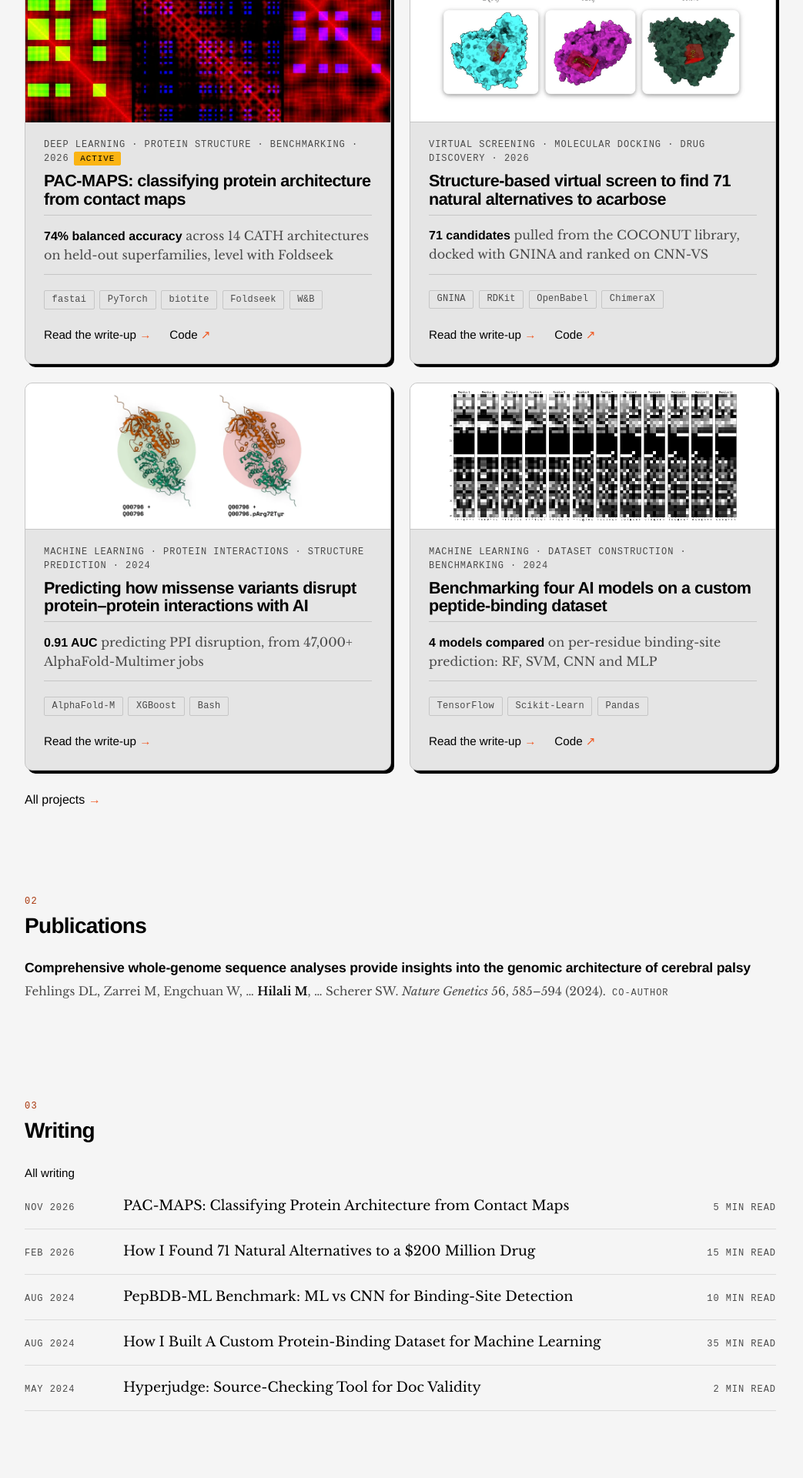
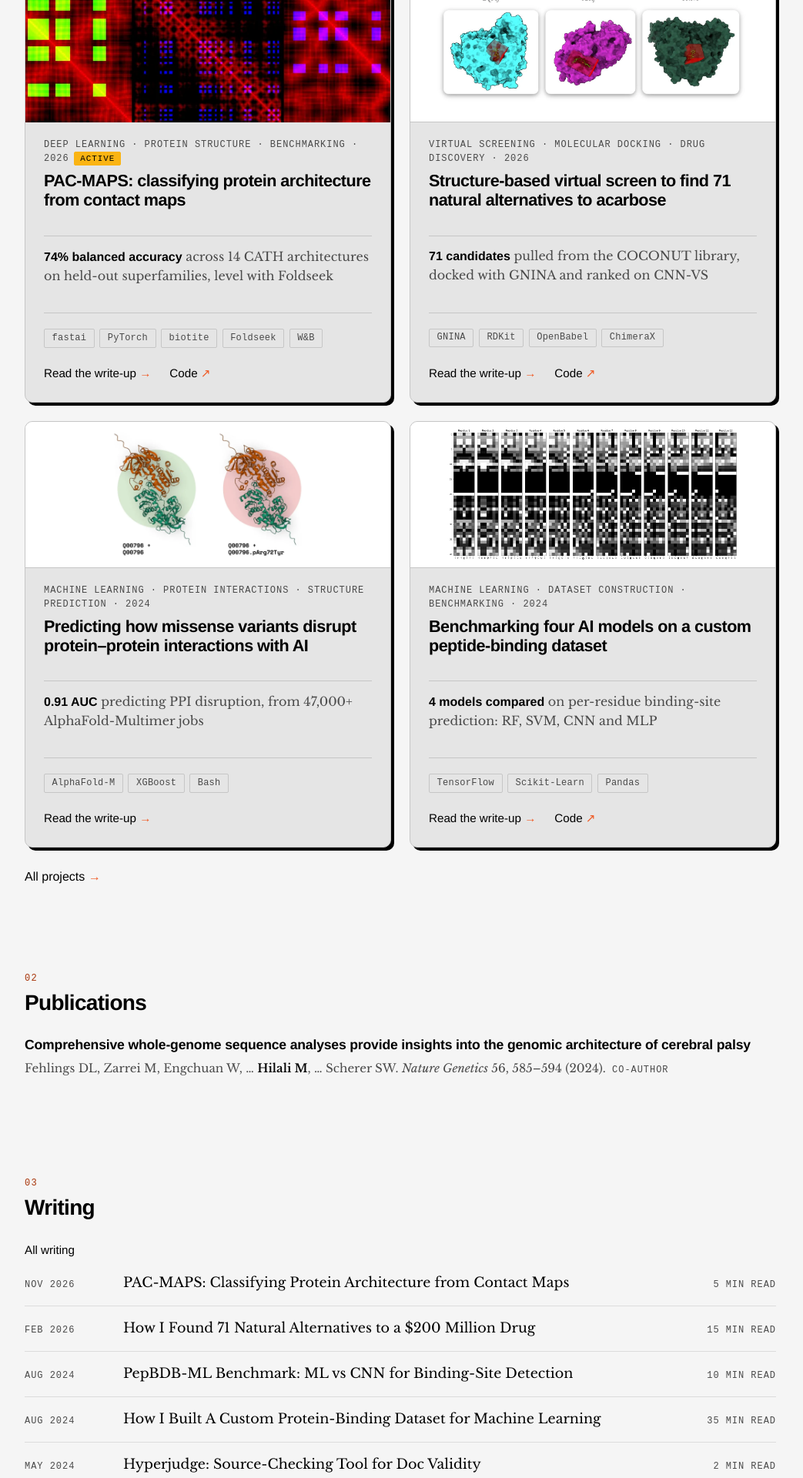
Before and after one commit to MurtoHilali/murtohilali.github.io, a Jekyll site: the page built from index.html, in a window 1280 px wide. Shown: the part 692-2612 px from the top of the page at 77% size, without its empty margins (120-1163 px from the left). Built offline with Jekyll 4.4.1, drawn with Linux system fonts in a browser that asks for light colours; some web fonts are replaced; the list of posts is cut into pages by our own code.

Commit message:
Experiment: fixed line slots for Selected work card text
Topics get 2 lines, the title 3 and the result (or summary) 3, as
minimum heights in each block's own line height, so titles, rules,
chips and links line up across a row. Longer text grows instead of
clipping, which keeps narrow widths and phones intact.

Co-Authored-By: Claude Opus 5.5 <noreply@anthropic.com>

```diff
--- a/_sass/_paint.scss
+++ b/_sass/_paint.scss
@@ -239,6 +239,25 @@ pre { border-radius: 2px; }
 }
 .project-card-result strong { font-family: var(--font-header); }
 
+/* Every card gives each text block the same number of lines, so titles,
+   results and chips line up across a row: 2 lines for the topics, 3 for
+   the title, 3 for the result or summary. These are minimums in each
+   block's own line height, so a longer block grows instead of clipping. */
+.project-card-meta {
+  line-height: 1.5;
+  min-height: 3em;               /* 2 lines */
+}
+.card-title {
+  line-height: 1.15;
+  min-height: 3.45em;            /* 3 lines */
+}
+.project-card-result,
+.project-card-summary {
+  line-height: 1.5;
+  min-height: calc(4.5em + 1.7rem + 2px); /* 3 lines, plus padding and rules */
+}
+.project-card-summary { min-height: 4.5em; }
+
 /* Projects without a thumb sit on a grey plate, the icon in its own colour */
 .project-card-media:not(:has(img)) { background-color: var(--bg-color); }
 .project-card-tile {
```
